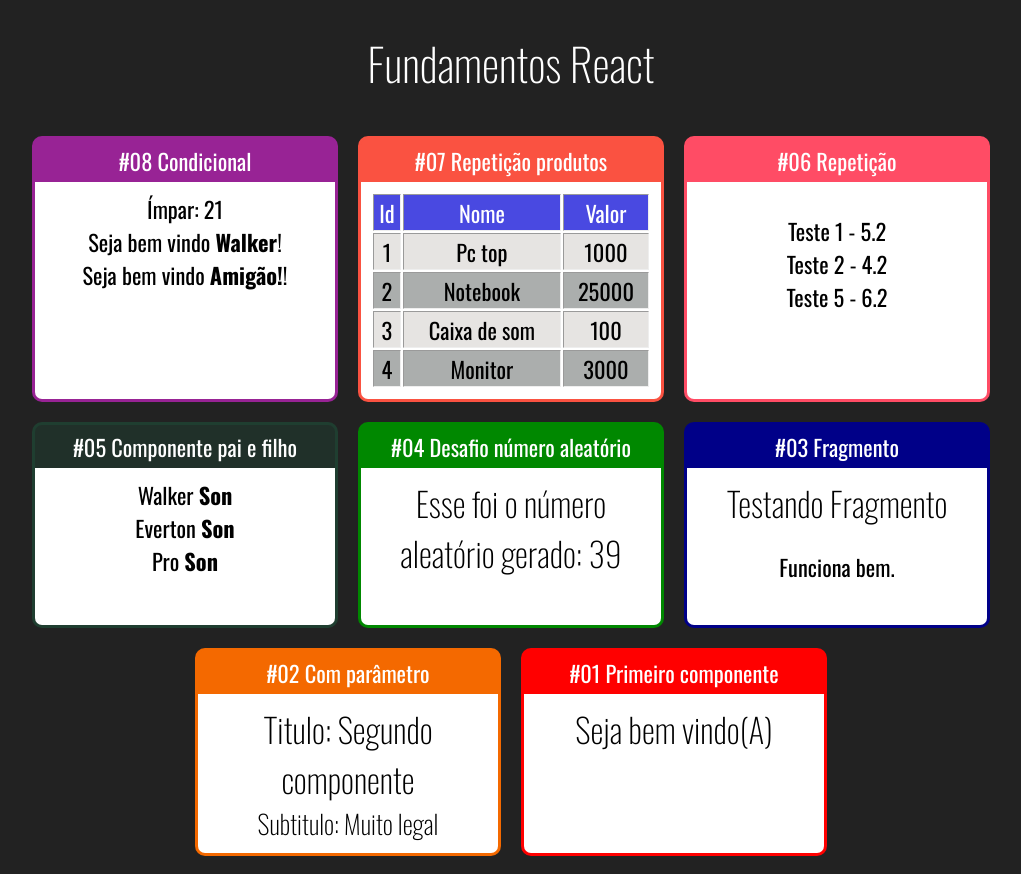
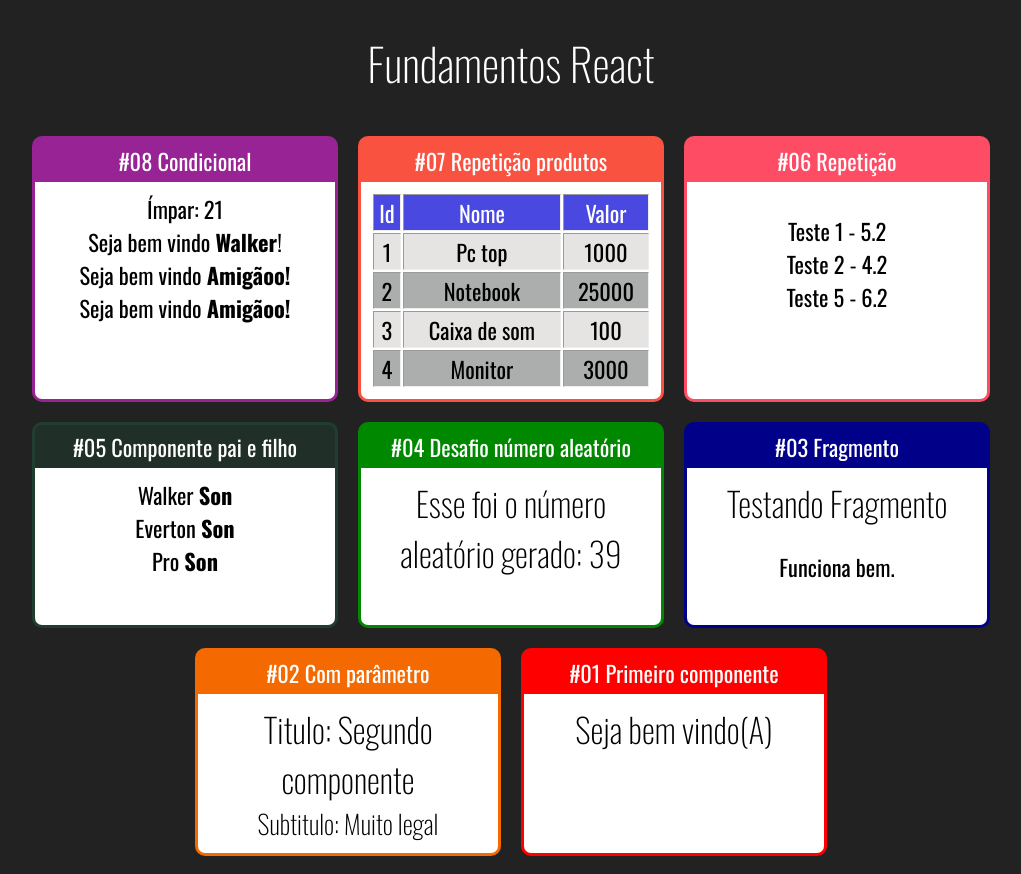
Before and after one commit to evertonwalker/react-project, a React (Create React App) app: page / in a window 1280 px wide. Shown: the whole page, without its empty margins (129-1150 px from the left). Built offline with nearby package versions, Linux system fonts and the light colour scheme.

Commit message:
Component com if else

```diff
--- a/src/App.jsx
+++ b/src/App.jsx
@@ -22,7 +22,8 @@ const App = () => (
     <div className="Cards">
       <Card titulo="#08 Condicional" color="#982395">
         <ParOuImpar valor={21}></ParOuImpar>
-        <UsuarioInfo usuario={{ nome: "Walker" }}/>
+        <UsuarioInfo usuario={{ nome: "Walker" }} />
+        <UsuarioInfo usuario={{}}></UsuarioInfo>
         <UsuarioInfo></UsuarioInfo>
       </Card>
       <Card titulo="#07 Repetição produtos" color="#FA5241">
--- a/src/components/ condicional/If.jsx
+++ b/src/components/ condicional/If.jsx
@@ -1,10 +1,21 @@
-const If = (props) => {
+export default function If(props) {
+  // Capturando Elemento Else
+  const elseChild = props.children.filter((child) => {
+    return child.type && child.type.name === "Else";
+  })[0];
+
+  // Filtrando conteúdo que não tem relação com o filho
+  const ifChildren = props.children.filter((child) => {
+    return child !== elseChild;
+  });
 
   if (props.test) {
-    return props.children;
+    return ifChildren;
+  } else if (elseChild) {
+    return elseChild;
   } else {
     return false;
   }
-};
+}
 
-export default If;
+export const Else = (props) => props.children;
--- a/src/components/ condicional/UsuarioInfo.jsx
+++ b/src/components/ condicional/UsuarioInfo.jsx
@@ -1,17 +1,16 @@
 import React from "react";
-import If from "./If";
+import If, { Else } from "./If";
 
 const UsuarioInfo = (props) => {
-
-  const { usuario } = props ;
+  const { usuario } = props;
 
   return (
     <div>
-      <If test={!!usuario}>
+      <If test={usuario && usuario.nome}>
         Seja bem vindo <strong> {usuario?.nome}</strong>!
-      </If>
-      <If test={!usuario}>
-        Seja bem vindo <strong> Amigão!</strong>!
+        <Else>
+          Seja bem vindo <strong>Amigãoo!</strong>
+        </Else>
       </If>
     </div>
   );
```
